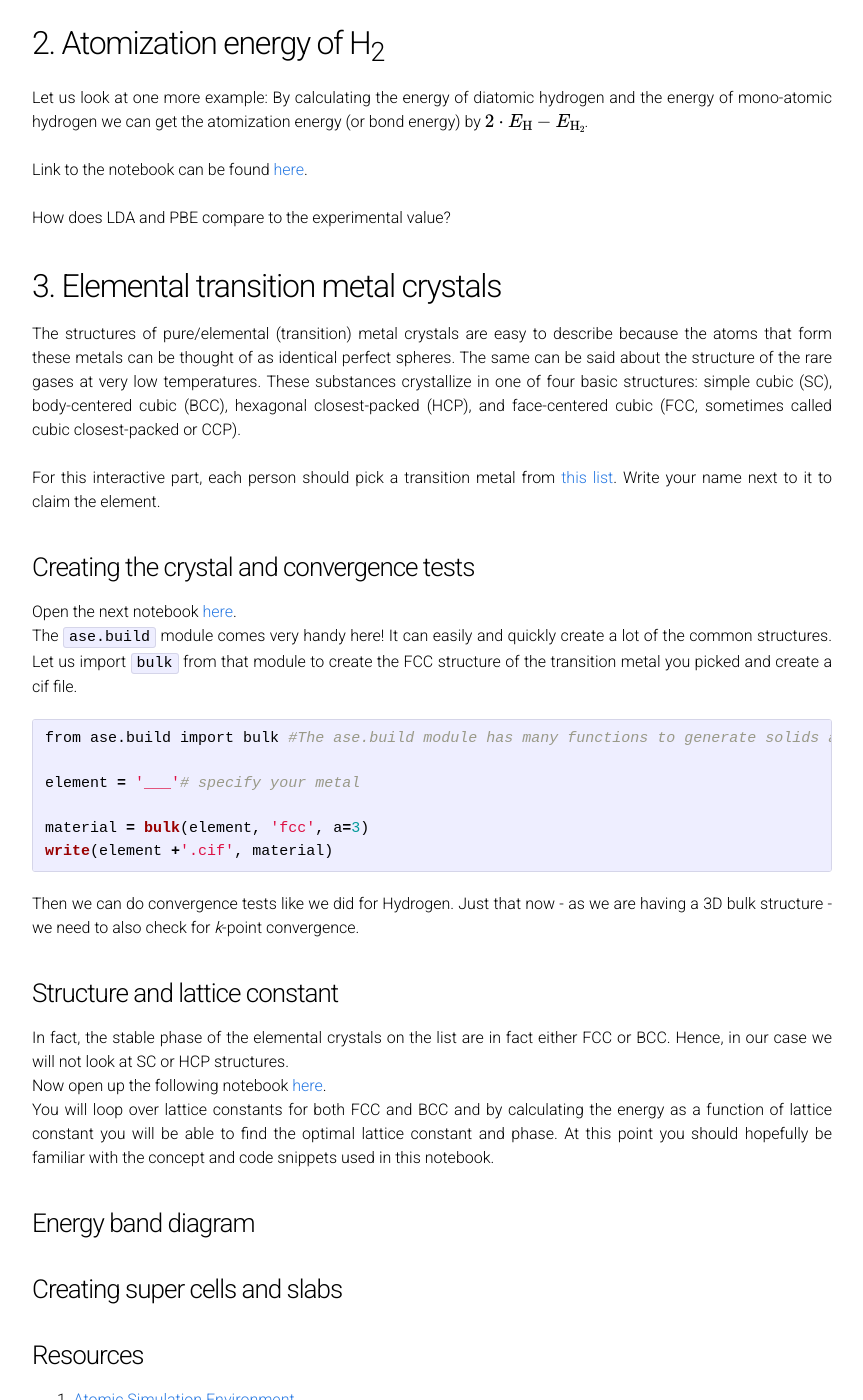
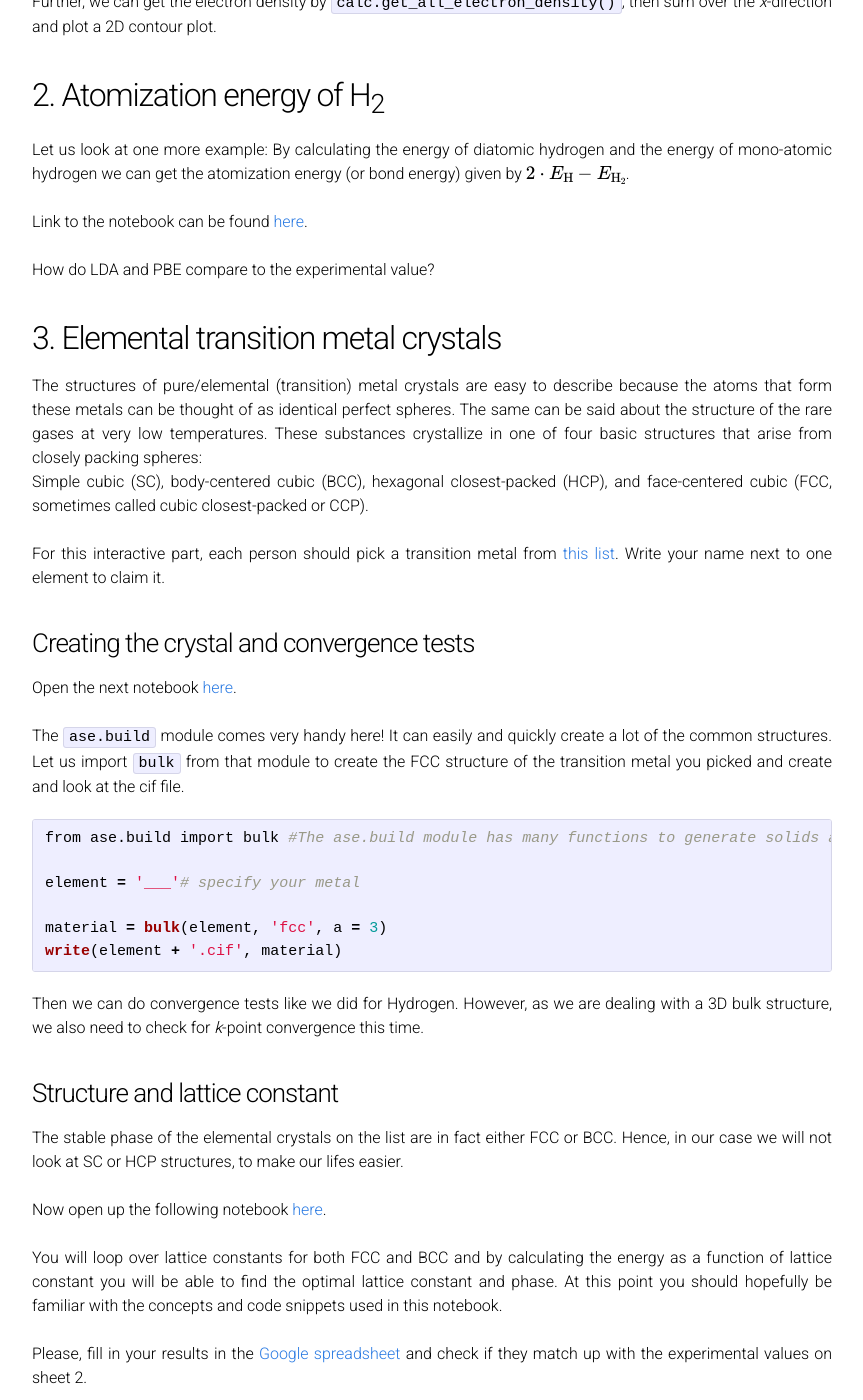
Before and after one commit to peterschindler/peterschindler.github.io, a Jekyll site: the page built from index.md, in a window 1280 px wide and 1400 px high, scrolled down 3556 px. Shown: the whole window, without its empty margins (208-1071 px from the left). Built offline with Jekyll 4.4.1, drawn with Linux system fonts in a browser that asks for light colours; formulas are drawn with MathJax 3; some of the changed text lies outside the part shown.

Commit message:
Corrected/improved main text and started with band diagram section

````diff
--- a/index.md
+++ b/index.md
@@ -7,7 +7,7 @@ permalink: /
 On this website I will try to guide you through the interactive part of the practical DFT lecture. Hopefully this will be interesting and useful for you!
 
 We will be using the [Atomic Simulation Environment (ASE)](https://wiki.fysik.dtu.dk/ase/) in conjunction with the DFT code [GPAW](https://wiki.fysik.dtu.dk/gpaw/index.html).
-<!--
+<!---
 ## Overview ##
 
 1. [ASE Basics](#basics)
@@ -42,14 +42,14 @@ from gpaw import GPAW, PW #GPAW will be our main DFT calculator and PW is the pl
 This has typically one of the following forms (if .module is specified only a specific module of a Python package is imported, otherwise the whole package is considered):
 ```python
 import package.module as pm #let's you access functions/objects like so: pm.function
-from package.module import object/function #imports object or function from package.module
+from package.module import function #imports object or function from package.module
 from package.module import * #imports all functions/objects
 import package.module #same
 ```
 This is sorted from best to worst practice when it comes to importing modules in Python.
 
 ### Creating our first atomic structure ###
-First, let's create a H2 molecule (experimental distance is 0.74 Angstroms) and add some vacuum padding around it
+First, let's create a H<sub>2</sub> molecule (experimental distance is 0.74 Angstroms) and add some vacuum padding around it
 ```python
 h2 = Atoms('H2', [(0, 0, 0), (0, 0, 0.74)])
 h2.center(vacuum=2.5)
@@ -63,6 +63,7 @@ and we can let ASE tell us the cell parameters and atomic positions of the objec
 print(h2.cell)
 print(h2.positions)
 ```
+For a full list of atomic properties we can set and access refer to [this link](https://wiki.fysik.dtu.dk/ase/ase/atoms.html).
 ### Set GPAW calculator ###
 Now, let's define a calculator using GPAW. We are specifying the exchange-correlation functional, *k*-points, the plane wave energy cutoff and a file to safe the calculation results.
 ```python
@@ -71,12 +72,13 @@ calc = GPAW(xc='LDA',
             mode=PW(500),
             txt='h2.txt')
 ```
-Then we need to "attach" our calculator to the H2 molecule we created earlier.
+Then we need to "attach" our calculator to the H<sub>2</sub> molecule we created earlier.
 ```python
 h2.set_calculator(calc)
 ```
 ### Evaluate properties ###
-Now we can simply calculate the energy of the atomic object and could either directly return it or safe the result in a variable
+Using the calculator (GPAW) we now can simply calculate the energy of the atomic object and could either directly return it with `print`
+or safe the result in a variable (e.g. `result`)
 ```python
 print(h2.get_potential_energy()) #or
 result = h2.get_potential_energy()
@@ -84,7 +86,7 @@ result = h2.get_potential_energy()
 Alternatively, we could also get the forces by `.get_forces()` among many other things.
 
 ### Testing for convergence ###
-Python's for-loop can now we very useful in testing for convergence (without tediously rewriting input files or continuously reading out energy results)
+Python's for-loop greatly facilitates the testing for convergence (without tediously rewriting input files and continuously reading out energy results)
 ```python
 cutoffs = [100,200,300,400,500,1000]
 energies = []
@@ -103,47 +105,53 @@ here `cutoffs` is a list of energy cutoffs and the for-loop iterates over each e
 ### Displaying results and analysis ###
 Now we can plot the results with `matplotlib` and by taking use of the `time` package we can get a little bit insight on how long the calculations
 are taking when we increase the energy cutoff.<br/>
-Further, we can get the electron density by `calc.get_all_electron_density(gridrefinement=4)`, then sum over the *x*-direction and plot a 2D contour plot.
+Further, we can get the electron density by `calc.get_all_electron_density()`, then sum over the *x*-direction and plot a 2D contour plot.
 
 <a name="atomization"></a>
 ## 2. Atomization energy of H<sub>2</sub> ##
 Let us look at one more example: By calculating the energy of diatomic hydrogen and the energy of mono-atomic hydrogen we can get the atomization
-energy (or bond energy) by $$2\cdot E_\mathrm{H}-E_{\mathrm{H}_2}$$.<br/><br/>
+energy (or bond energy) given by $$2\cdot E_\mathrm{H}-E_{\mathrm{H}_2}$$.<br/><br/>
 Link to the notebook can be found [here](https://colab.research.google.com/drive/1zrGfh1BvjIFZr53jAGF6EVnQhUd_tATG).<br/><br/>
-How does LDA and PBE compare to the experimental value?
+How do LDA and PBE compare to the experimental value?
 
 <a name="metals"></a>
 ## 3. Elemental transition metal crystals ##
 The structures of pure/elemental (transition) metal crystals are easy to describe because the atoms that form these metals can be thought of as identical perfect spheres.
-The same can be said about the structure of the rare gases at very low temperatures. These substances crystallize in one of four basic structures:
-simple cubic (SC), body-centered cubic (BCC), hexagonal closest-packed (HCP), and face-centered cubic (FCC, sometimes called cubic closest-packed or CCP).<br/><br/>
+The same can be said about the structure of the rare gases at very low temperatures. These substances crystallize in one of four basic structures that arise
+from closely packing spheres:<br/>
+Simple cubic (SC), body-centered cubic (BCC), hexagonal closest-packed (HCP), and face-centered cubic (FCC, sometimes called cubic closest-packed or CCP).<br/><br/>
 For this interactive part, each person should pick a transition metal from [this list](https://docs.google.com/spreadsheets/d/18eGKzwFccBX31f3xS07AVihFiK6Y22Fzo0DGud67_zY/).
-Write your name next to it to claim the element.
+Write your name next to one element to claim it.
 
 ### Creating the crystal and convergence tests ###
 
-Open the next notebook [here](https://colab.research.google.com/drive/1sDo3XL7VdYPrl7Ba4icPcZN0EIKckbzp).<br/>
+Open the next notebook [here](https://colab.research.google.com/drive/1sDo3XL7VdYPrl7Ba4icPcZN0EIKckbzp).<br/><br/>
 The `ase.build` module comes very handy here! It can easily and quickly create a lot of the common structures. Let us import `bulk` from that module to
-create the FCC structure of the transition metal you picked and create a cif file.
+create the FCC structure of the transition metal you picked and create and look at the cif file.
 
 ```python
 from ase.build import bulk #The ase.build module has many functions to generate solids and molecules - very handy!
 
 element = '___'# specify your metal
 
-material = bulk(element, 'fcc', a=3)
-write(element +'.cif', material)
+material = bulk(element, 'fcc', a = 3)
+write(element + '.cif', material)
 ```
-Then we can do convergence tests like we did for Hydrogen. Just that now - as we are having a 3D bulk structure - we need to also check for *k*-point convergence.
+Then we can do convergence tests like we did for Hydrogen. However, as we are dealing with a 3D bulk structure, we also need to check for
+*k*-point convergence this time.
 
 ### Structure and lattice constant ###
-In fact, the stable phase of the elemental crystals on the list are in fact either FCC or BCC. Hence, in our case we will not look at SC or HCP structures.<br/>
-Now open up the following notebook [here](https://colab.research.google.com/drive/166rrErQaOgmRsRgRIGmG_hXZdjacAdR9).<br/>
+The stable phase of the elemental crystals on the list are in fact either FCC or BCC. Hence, in our case we will not look at SC or HCP structures,
+to make our lifes easier.<br/><br/>
+Now open up the following notebook [here](https://colab.research.google.com/drive/166rrErQaOgmRsRgRIGmG_hXZdjacAdR9).<br/><br/>
 You will loop over lattice constants for both FCC and BCC and by calculating the energy as a function of lattice constant you will be able to
-find the optimal lattice constant and phase. At this point you should hopefully be familiar with the concept and code snippets used in this notebook.
-
+find the optimal lattice constant and phase. At this point you should hopefully be familiar with the concepts and code snippets used in this notebook.<br/><br/>
+Please, fill in your results in the [Google spreadsheet](https://docs.google.com/spreadsheets/d/18eGKzwFccBX31f3xS07AVihFiK6Y22Fzo0DGud67_zY/) and check if they match
+up with the experimental values on sheet 2.
 
 ### Energy band diagram ###
+Lastly, let's calculate the energy band diagram along a high symmetry path in the Brillouin zone. For that, we first calculate the ground state
+electron density for the optimized transition metal structure that we calculated in the previous notebook.
 
 ### Creating super cells and slabs ###
 
````
